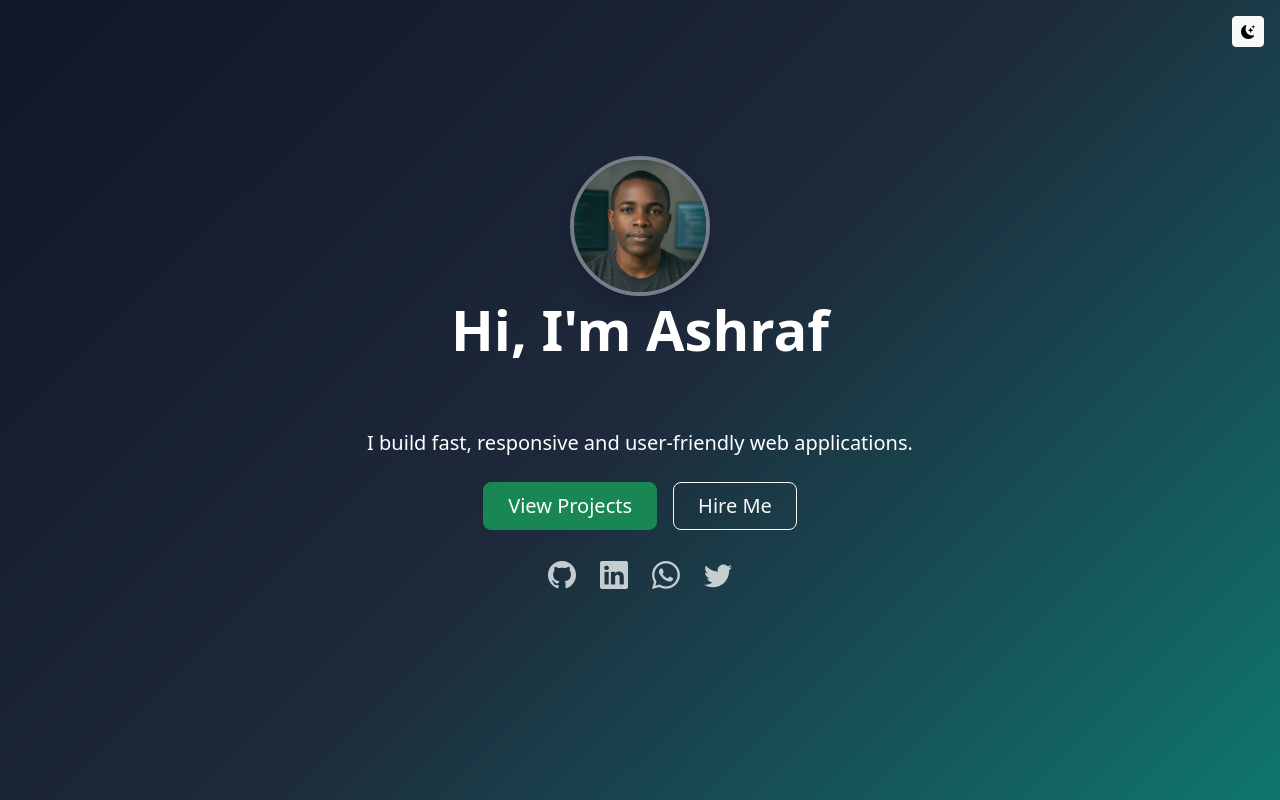
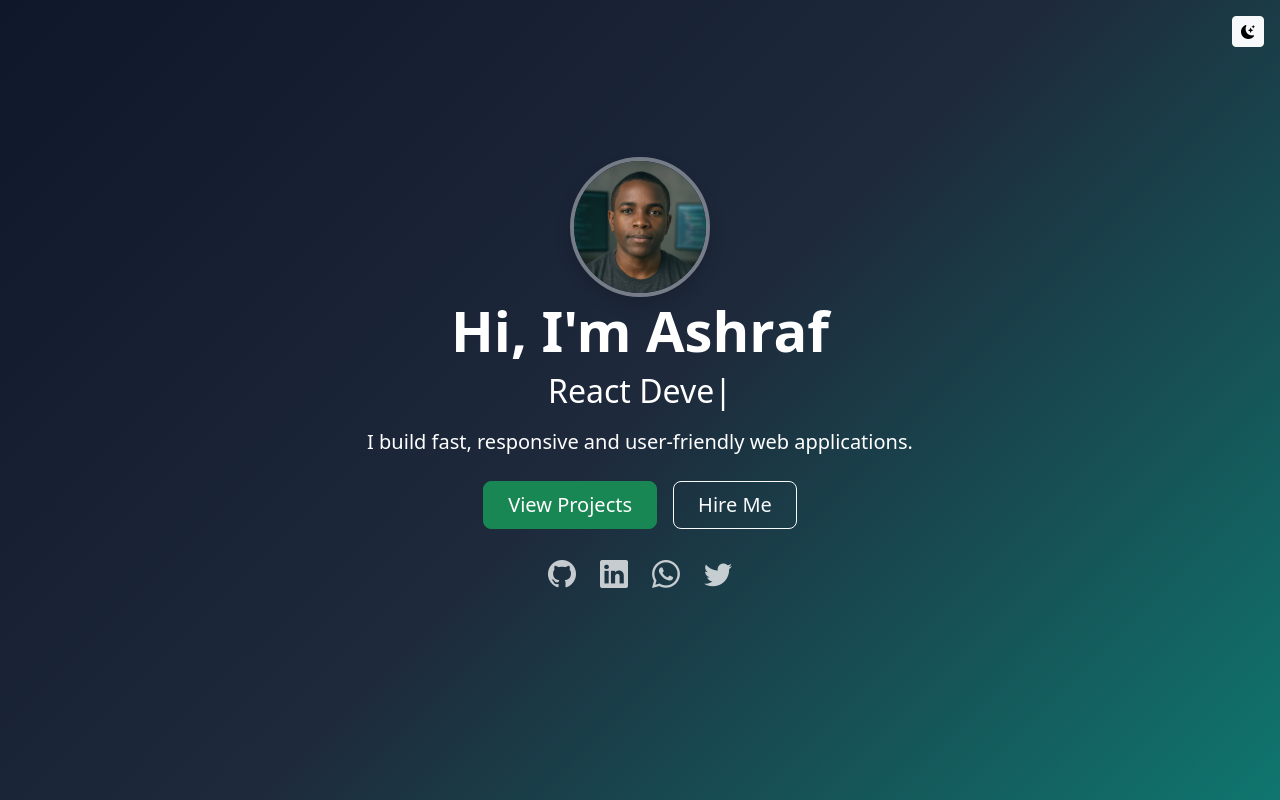
Before and after one commit to ashrafsoftech/Portfolio, a React (Vite) app: page / in a window 1280 px wide. Shown: the top 800 px of the page. Built offline with nearby package versions, Linux system fonts and the light colour scheme.

Commit message:
add all the changes

```diff
--- a/src/App.jsx
+++ b/src/App.jsx
@@ -1,4 +1,6 @@
 import { useState, useEffect } from "react";
+import TypingText from "./TypingText";
+
 function App() {
   const [darkMode, setDarkMode] = useState(false);
   const [showBackToTop, setShowBackToTop] = useState(false);
@@ -78,9 +80,7 @@ function App() {
 
         <h1 className="display-4 fw-bold mb-2">Hi, I'm Ashraf</h1>
 
-        <h2 className="typing-text mb-3">
-          <span id="typed"></span>
-        </h2>
+        <TypingText className="" />
 
         <p className="lead opacity-90 mb-4">
           I build fast, responsive and user-friendly web applications.
--- /dev/null
+++ b/src/TypingText.jsx
@@ -0,0 +1,40 @@
+import { useState, useEffect } from "react";
+
+function TypingText() {
+  const words = ["Frontend Developer", "React Developer", "Web Developer"];
+  const [index, setIndex] = useState(0); // which word
+  const [subIndex, setSubIndex] = useState(0); // typing position
+  const [deleting, setDeleting] = useState(false);
+  const [speed, setSpeed] = useState(100); // typing speed
+
+  useEffect(() => {
+    // ✅ When finished typing the word, pause before deleting
+    if (!deleting && subIndex === words[index].length) {
+      setTimeout(() => setDeleting(true),1000);
+      return;
+    }
+
+    // ✅ When finished deleting, move to next word
+    if (deleting && subIndex === 0) {
+      setDeleting(false);
+      setIndex((prev) => (prev + 1) % words.length);
+      return;
+    }
+
+    // ✅ Typing or deleting behavior
+    const timeout = setTimeout(() => {
+      setSubIndex((prev) => prev + (deleting ? -1 : 1));
+    }, speed);
+
+    return () => clearTimeout(timeout);
+  }, [subIndex, deleting]);
+
+  return (
+    <h2 className="typing-text mb-3">
+      {words[index].substring(0, subIndex)}
+      <span className="cursor">|</span>
+    </h2>
+  );
+}
+
+export default TypingText;
--- a/src/index.css
+++ b/src/index.css
@@ -53,10 +53,19 @@ button.btn:hover a {
 }
 
 /* Typing animation */
-.typing-text {
-  font-size: 1.6rem;
-  height: 40px;
+
+.cursor {
+  display: inline-block;
+  animation: blink 0.7s infinite;
 }
+
+@keyframes blink {
+  0% { opacity: 1; }
+  50% { opacity: 0; }
+  100% { opacity: 1; }
+}
+
+
 
 #projects {
   margin-bottom: 4em;
```
